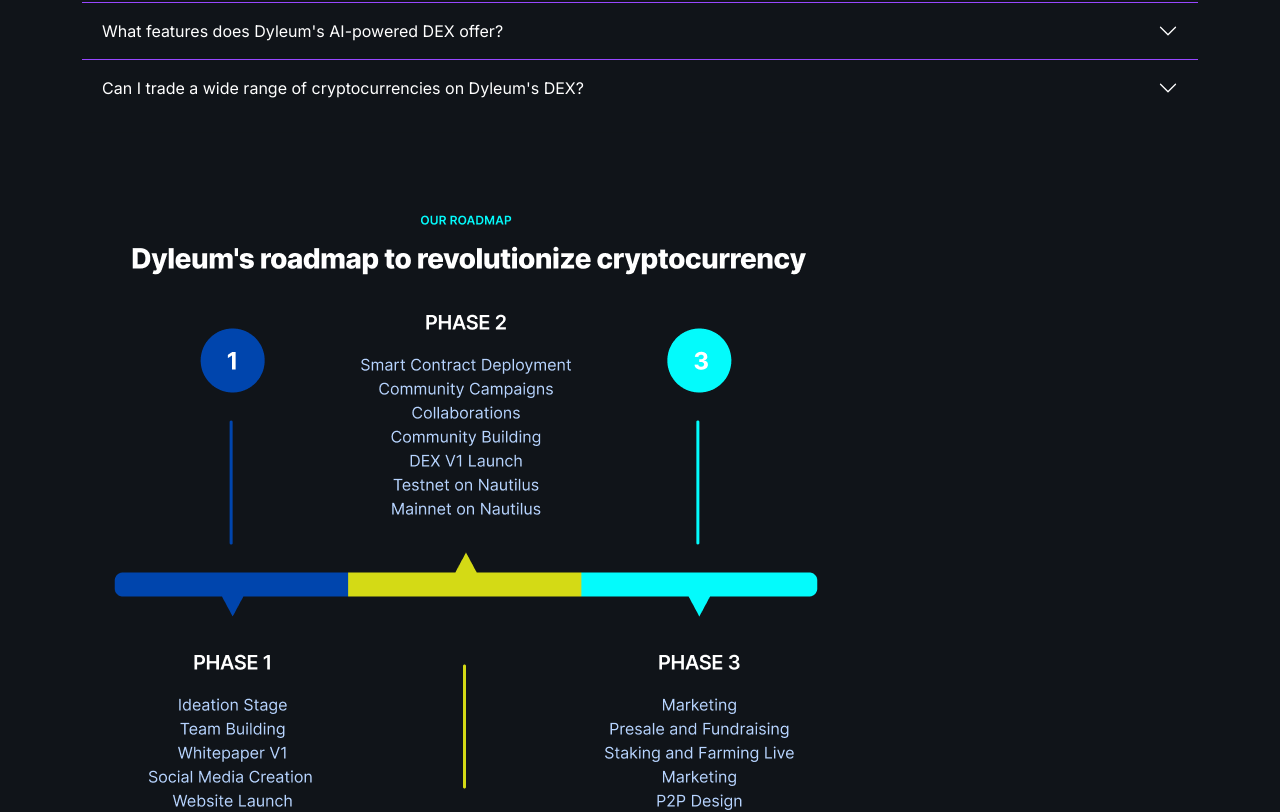
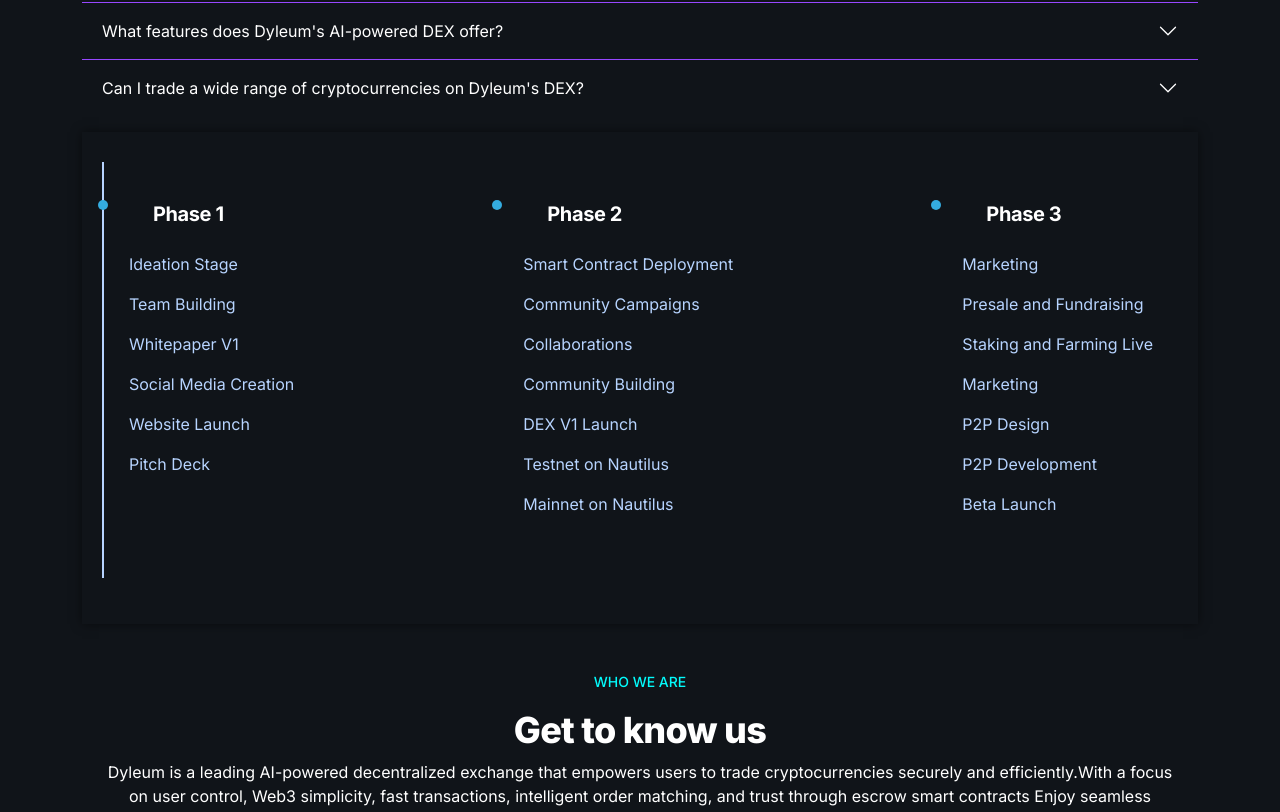
Before and after one commit to Follyb2810/new-dyleum-website, a React (Create React App) app: page / in a window 1280 px wide. Shown: the part 2140-2952 px from the top of the page. Built offline with nearby package versions, Linux system fonts and the light colour scheme.

Commit message:
adding changes

```diff
--- a/src/component/Data.js
+++ b/src/component/Data.js
@@ -231,6 +231,11 @@
       img:Img.part4,
       name:'Galador'
     },
+    {
+      id:3,
+      img:Img.Shield,
+      name:'Shield Protocol'
+    },
 ]
 
 const AboutData =[
--- a/src/component/images/images.js
+++ b/src/component/images/images.js
@@ -11,7 +11,8 @@
 import Ham from './ham.svg'
 import Cancel from './cancel.svg'
 import Dyleum from './Dyleum.svg'
+import Shield from './shield.svg'
 
    export {
-    dap,defi,dex,leum,p2p,nft,part,part3,part2,part4,Ham,Cancel,Dyleum
+    dap,defi,dex,leum,p2p,nft,part,part3,part2,part4,Ham,Cancel,Dyleum,Shield
    }
--- a/src/component/pages/Home/Index.js
+++ b/src/component/pages/Home/Index.js
@@ -9,6 +9,8 @@
 import Partner from './Partner'
 import Road from './Road'
 import Rell from './Rell'
+import Roads from './Roads'
+import Roadss from './Roadss'
 
 const Index = () => {
   return (
@@ -18,7 +20,7 @@
       <Product/>
       <Feature/>
       <Fags/>
-       <Rell/>
+       <Roads/>
       <About/>
       <Partner/>
     </>
--- a/src/component/pages/Home/Partner.js
+++ b/src/component/pages/Home/Partner.js
@@ -8,7 +8,7 @@
          <div className='row justify-content-between pb-5'>
              {
               PartnerData.map((partner,index)=>(
-                <div className='col-6 col-md-3 text-center' key={index}>
+                <div className='col-6 col-md-2 text-center justify-content-center' key={index}>
                     <img className='img-fluid' alt='' style={{width:'64px'}} src={partner.img}/>
                     <h6 className='fs-18 text-center ' >{partner.name}</h6  >
                 </div>
--- a/src/component/pages/Home/Rell.js
+++ b/src/component/pages/Home/Rell.js
@@ -2,9 +2,11 @@
 
 const Rell = () => {
   return (
-    <div className='container text-center'>
-    <img src={require('../../images/Roadmaps/Roadmaptablet.png')} alt='' className='img-fluid tablet'/>
+    <div className='container '>
+    <div className='text-center'>
+     <img src={require('../../images/Roadmaps/Roadmaptablet.png')} alt='' className='img-fluid tablet'/>
       <img src={require('../../images/Roadmaps/Roadmapmobile.png')} alt='' className='img-fluid mobile '/>
+    </div>
     </div>
   )
 }
--- /dev/null
+++ b/src/component/pages/Home/Roads.js
@@ -0,0 +1,32 @@
+import React from 'react';
+import {RoadMapData} from '../../Data'
+function Roads() {
+  return (
+    <div className='container'>
+
+
+    <div class="timeline">
+		<ul>
+			{
+        RoadMapData.map((road,index)=>(
+          <li>
+				<span className='px-4 py-2 fs-20 text-white'>{road.phase}</span>
+				<div class="content py-3">
+					<React.Fragment>
+           {
+            road.task.map((a,b)=>(
+              <p className='fs-16 textColor'>{a}</p>
+            ))
+           }
+          </React.Fragment>
+				</div>
+			</li>
+        ))
+      }
+		</ul>
+	</div>
+    </div>
+  );
+}
+
+export default Roads;
--- /dev/null
+++ b/src/component/pages/Home/Roadss.js
@@ -0,0 +1,48 @@
+import React from 'react';
+
+const Roadss = () => {
+  return (
+    <div className='cointainer'>
+      <ul className="timeline" id="timeline">
+        <li className="li complete">
+          <div className="timestamp">
+            <span className="author">Abhi Sharma</span>
+            <span className="date">11/15/2014</span>
+          </div>
+          <div className="status">
+            <h4> Shift Created </h4>
+          </div>
+        </li>
+        <li className="li complete">
+          <div className="timestamp">
+            <span className="author">PAM Admin</span>
+            <span className="date">11/15/2014</span>
+          </div>
+          <div className="status">
+            <h4> Email Sent </h4>
+          </div>
+        </li>
+        <li className="li complete">
+          <div className="timestamp">
+            <span className="author">Aaron Rodgers</span>
+            <span className="date">11/15/2014</span>
+          </div>
+          <div className="status">
+            <h4> SIC Approval </h4>
+          </div>
+        </li>
+        <li className="li">
+          <div className="timestamp">
+            <span className="author">PAM Admin</span>
+            <span className="date">TBD</span>
+          </div>
+          <div className="status">
+            <h4> Shift Completed </h4>
+          </div>
+        </li>
+      </ul>
+    </div>
+  );
+}
+
+export default Roadss;
--- a/src/index.css
+++ b/src/index.css
@@ -1,16 +1,16 @@
 @import url('https://fonts.googleapis.com/css2?family=Inter:wght@100;200;300;400;500;700;800;900&display=swap');
 :root {
   --bg: #101419;
+  --bgGen:#1c2024;
+  --footerColor:#1c2024;
   --bgBlue:#C1CDE3;
-  --bgRed:#D4DA15;
-  --bgGen:#1c2024;
   --textColor:#B7D4FF;
   --textColor1:#03FBFC;
+  --primaryA:#E5EFFF;
   --textColor2:#0066FF;
-  --footerColor:#1c2024;
-  --primaryA:#E5EFFF;
   --primaryB:#0045AD;
   --primaryC:#0066FF;
+  --bgRed:#D4DA15;
   --dark:#363A3E;
   --darkA:#34373B;
   --darkB:#313539;
@@ -475,10 +475,14 @@
   padding: 5px;
   background-color: white;
   color: black;
-  border-radius: 360px;
+  border-radius: 999px;
   width: 40px;
   height: 40px;
   text-align: center;
+  -webkit-border-radius: 999px;
+  -moz-border-radius: 999px;
+  -ms-border-radius: 999px;
+  -o-border-radius: 999px;
 }
 
 
@@ -587,6 +591,14 @@
 line-height: 36px;
 letter-spacing: -0.02em;
 }
+.timeline ul{
+	list-style-type:none;
+	border-left:2px solid #094a68;
+	padding:10px 5px;
+  display: flex;
+  flex-direction: column;
+  justify-content: space-between;
+}
 }
 
 @media (max-width: 576px) {
@@ -648,3 +660,59 @@
     height: 110px;
   }
 }
+
+
+/* ! */
+.timeline{
+	background-color:var(--bg);
+	color:#fff;
+	padding:30px 20px;
+	box-shadow:0px 0px 10px rgba(0,0,0,.5);
+}
+.timeline ul{
+	list-style-type:none;
+	border-left:2px solid var(--textColor);
+	padding:10px 5px;
+  display: flex;
+  justify-content: space-between;
+}
+.timeline ul li{
+	padding:20px 20px;
+	position:relative;
+	cursor:pointer;
+	transition:.5s;
+}
+.timeline ul li span{
+	display:inline-block;
+	text-align:center;
+}
+
+.timeline ul li:before{
+	position:absolute;
+	content:'';
+	width:10px;
+	height:10px;
+	background-color:#34ace0;
+	border-radius:50%;
+	left:-11px;
+	top:28px;
+	transition:.5s;
+}
+.timeline ul li:hover{
+	background-color:#071f2a;
+}
+.timeline ul li:hover:before{
+	background-color:var(--textColor1);
+	box-shadow:0px 0px 10px 2px var(--textColor1);
+}
+@media (max-width:300px){
+	.timeline{
+		width:100%;
+		padding:30px 5px 30px 10px;
+	}
+	.timeline ul li .content h3{
+		color:#34ace0;
+		font-size:15px;
+	}
+
+}
```
Also changed, not shown: src/component/images/Homepage/Image.svg (added), src/component/images/shield.svg (added).
